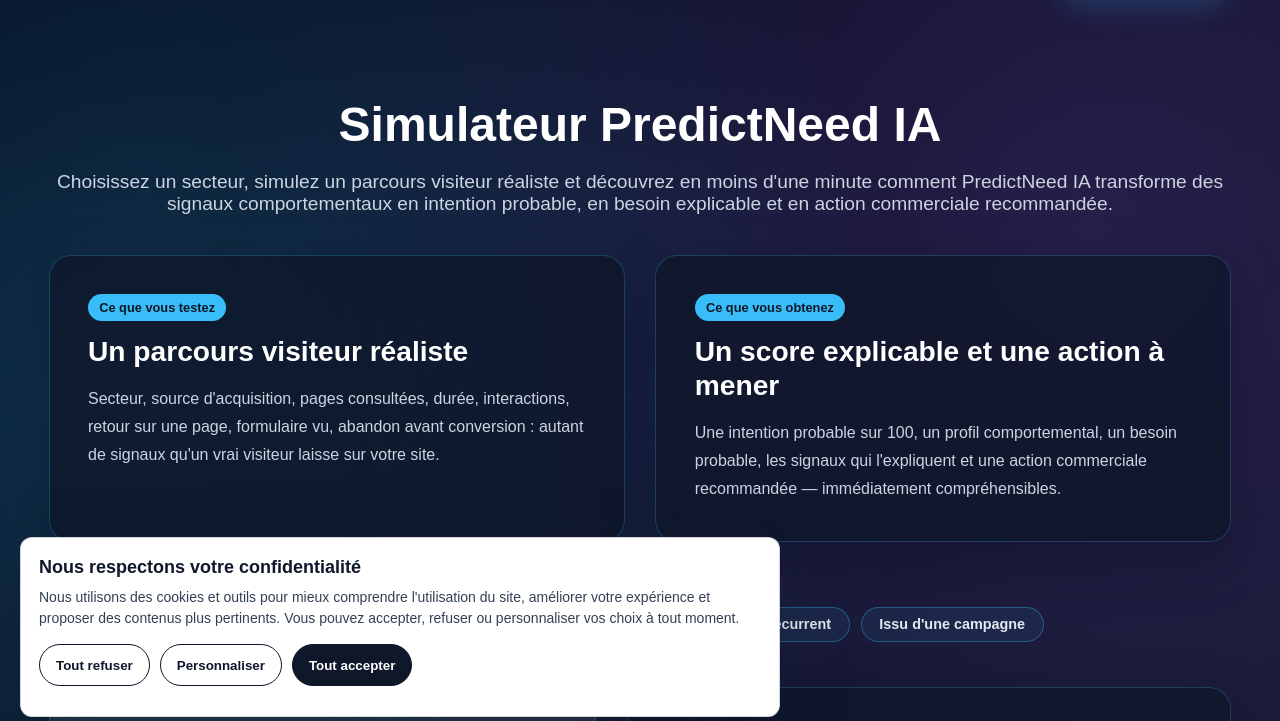
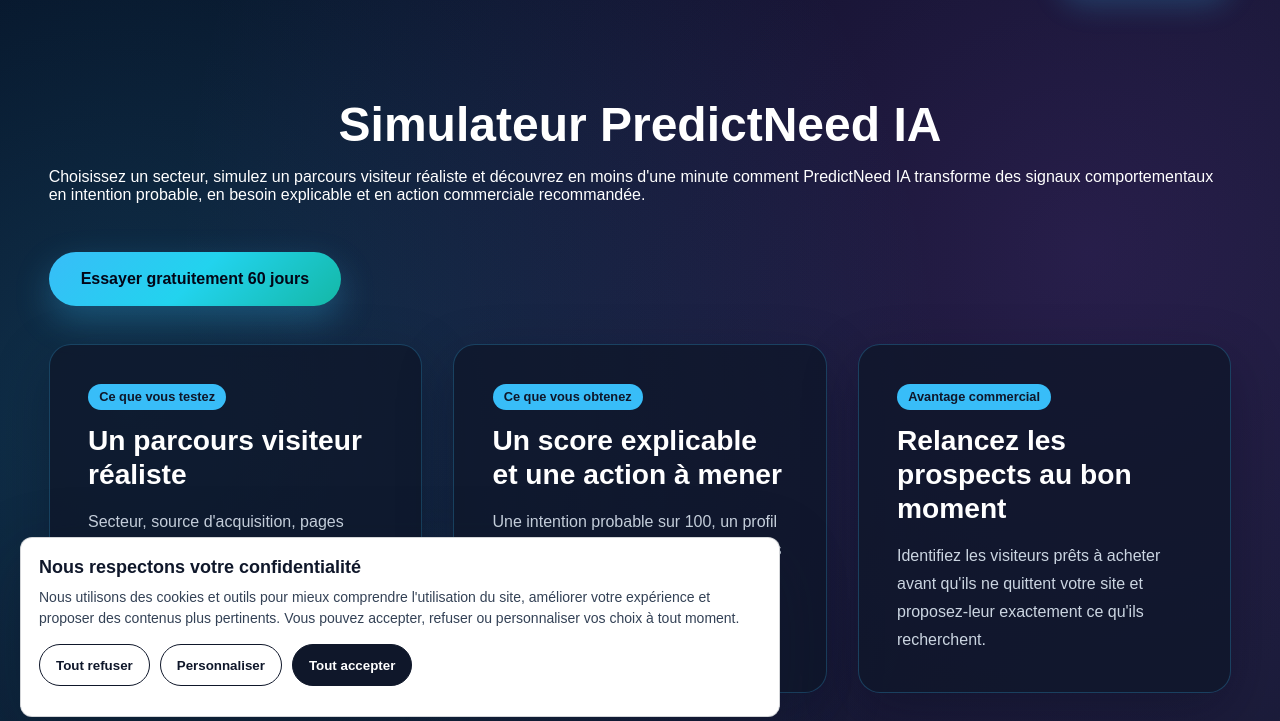
Before and after one commit to goldensandy21-gif/PredictNeed-IA, a Django app: template predictor/templates/predictor/simulateur.html in a window 1280 px wide. Shown: the part 63-784 px from the top of the page. Run offline with Django 5.2, Linux system fonts and the light colour scheme; the template is opened without the code that fills it, so the values that code supplies are empty.

Commit message:
Commercial: ajout CTA et avantage commercial dans simulateur

```diff
--- a/predictor/templates/predictor/simulateur.html
+++ b/predictor/templates/predictor/simulateur.html
@@ -13,12 +13,17 @@
 {% include "predictor/includes/navbar.html" %}
 
 <section class="simulateur-page">
+    <div class="simulateur-header">
         <h1>Simulateur PredictNeed IA</h1>
         <p>
             Choisissez un secteur, simulez un parcours visiteur réaliste et découvrez en moins
             d'une minute comment PredictNeed IA transforme des signaux comportementaux en
             intention probable, en besoin explicable et en action commerciale recommandée.
         </p>
+        <div class="simulateur-cta">
+            <a href="{% url 'inscription' %}" class="hero-button">Essayer gratuitement 60 jours</a>
+        </div>
+    </div>
 
     <div class="simulateur-intro-grid">
         <div class="simulateur-info-card">
@@ -38,6 +43,15 @@
                 Une intention probable sur 100, un profil comportemental, un besoin
                 probable, les signaux qui l'expliquent et une action commerciale
                 recommandée — immédiatement compréhensibles.
+            </p>
+        </div>
+
+        <div class="simulateur-info-card featured">
+            <span>Avantage commercial</span>
+            <h2>Relancez les prospects au bon moment</h2>
+            <p>
+                Identifiez les visiteurs prêts à acheter avant qu'ils ne quittent votre site
+                et proposez-leur exactement ce qu'ils recherchent.
             </p>
         </div>
     </div>
```
Lines whose indentation alone changed are shown as unchanged.
